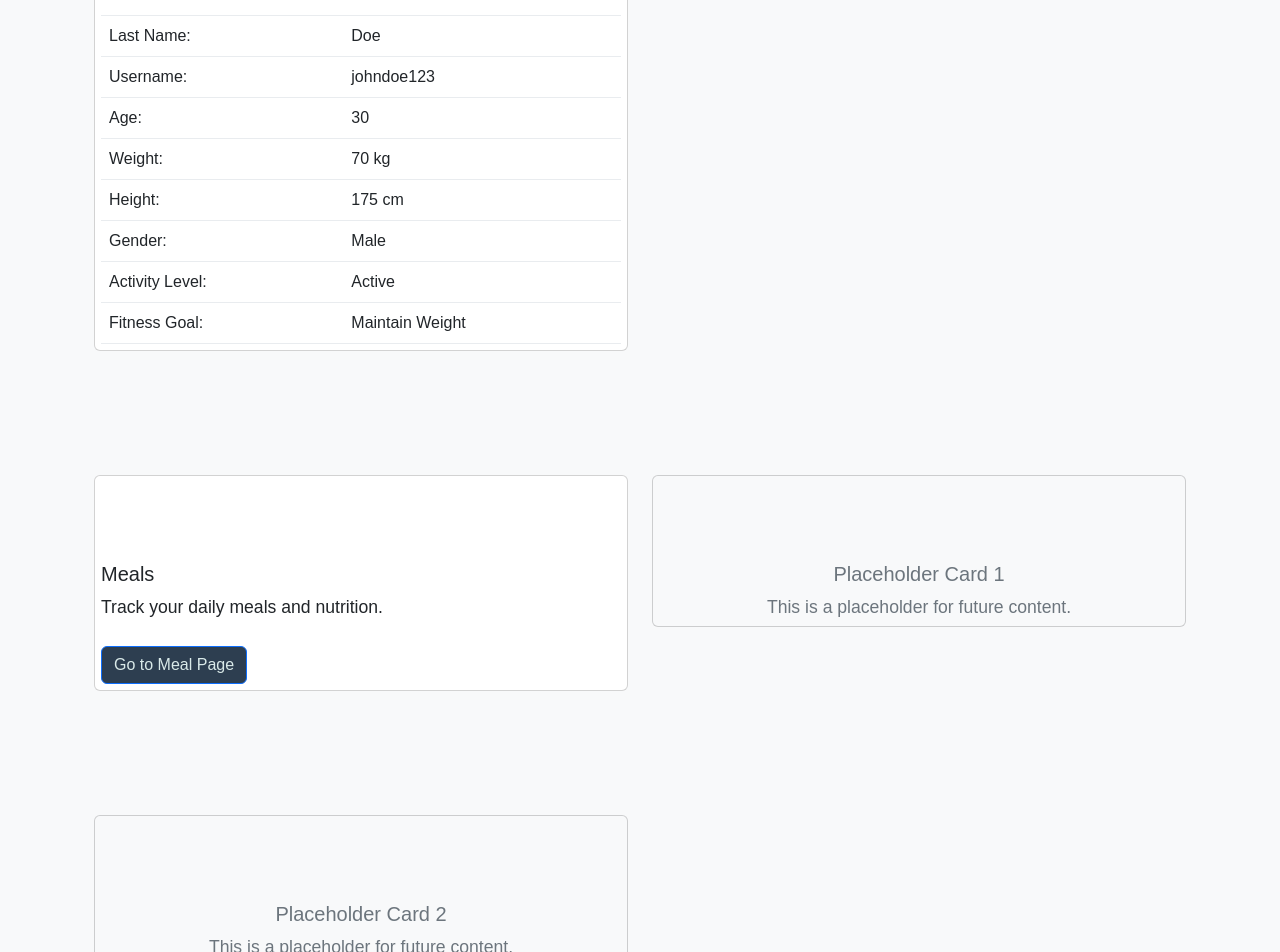
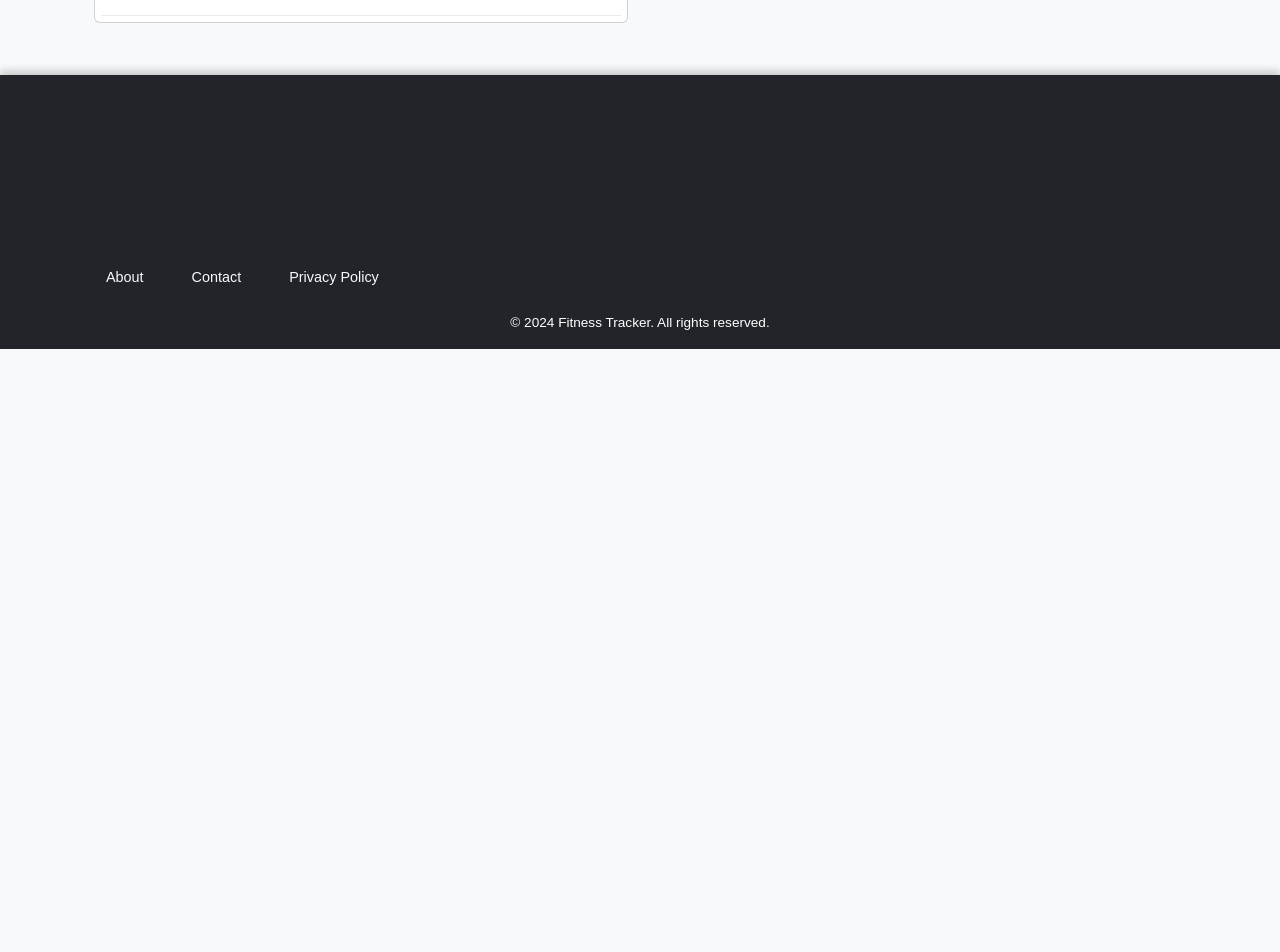
Before and after one commit to Magsmags600/Project2-MinuteMoves, a React (Vite) app in the folder client/: page /fitnesspage in a window 1280 px wide. Shown: the part 980-1932 px from the top of the page. After the commit the page ends 1329 px from the top, so only its background shows below. Built offline with nearby package versions, Linux system fonts and the light colour scheme.

Commit message:
created button and modal functionality for fitness page

```diff
--- a/client/src/pages/FitnessPage.tsx
+++ b/client/src/pages/FitnessPage.tsx
@@ -1,20 +1,33 @@
-// import React from 'react';
-import { Card, Button, Container, Row, Col } from 'react-bootstrap';
-// import { Pie } from 'react-chartjs-2';
+import React, { useState } from 'react';
+import { Card, Button, Container, Row, Col, Modal, Form } from 'react-bootstrap';
 import 'chart.js/auto';
-
 import '../css/FitnessPage.css';
 
 const FitnessPage = () => {
-  // Sample data for the pie chart
-  const pieData = {
-    labels: ['Protein', 'Carbs', 'Fats'],
-    datasets: [
-      {
-        data: [30, 50, 20],
-        backgroundColor: ['#FF6384', '#36A2EB', '#FFCE56'],
-      },
-    ],
+  // State for modal
+  const [showModal, setShowModal] = useState(false);
+
+  // State for user inputs
+  const [weight, setWeight] = useState<number | ''>('');
+  const [height, setHeight] = useState<number | ''>('');
+  const [age, setAge] = useState<number | ''>('');
+  const [gender, setGender] = useState<string>(''); // Default to empty string
+  const [activityLevel, setActivityLevel] = useState<string>(''); // Default to empty string
+
+  const handleClose = () => setShowModal(false);
+  const handleShow = () => setShowModal(true);
+
+  const handleSubmit = (event: React.FormEvent) => {
+    event.preventDefault();
+
+    // Validate inputs before proceeding
+    if (typeof weight === 'number' && typeof height === 'number' && typeof age === 'number' && gender && activityLevel) {
+      // Use the inputs for your calculations or logic
+      console.log({ weight, height, age, gender, activityLevel });
+      handleClose();
+    } else {
+      alert('Please fill in all fields correctly.');
+    }
   };
 
   return (
@@ -25,96 +38,96 @@ const FitnessPage = () => {
           <Card className="profile-card">
             <Card.Body>
               <Card.Title>User Profile</Card.Title>
+              {/* Profile table */}
               <table className="profile-table">
                 <tbody>
+                  {/* Sample data for user profile */}
                   <tr>
                     <td>First Name:</td>
                     <td>John</td>
                   </tr>
-                  <tr>
-                    <td>Last Name:</td>
-                    <td>Doe</td>
-                  </tr>
-                  <tr>
-                    <td>Username:</td>
-                    <td>johndoe123</td>
-                  </tr>
-                  <tr>
-                    <td>Age:</td>
-                    <td>30</td>
-                  </tr>
-                  <tr>
-                    <td>Weight:</td>
-                    <td>70 kg</td>
-                  </tr>
-                  <tr>
-                    <td>Height:</td>
-                    <td>175 cm</td>
-                  </tr>
-                  <tr>
-                    <td>Gender:</td>
-                    <td>Male</td>
-                  </tr>
-                  <tr>
-                    <td>Activity Level:</td>
-                    <td>Active</td>
-                  </tr>
-                  <tr>
-                    <td>Fitness Goal:</td>
-                    <td>Maintain Weight</td>
-                  </tr>
+                  {/* Other rows here */}
                 </tbody>
               </table>
             </Card.Body>
           </Card>
         </Col>
 
-        {/* Pie Chart Card
+        {/* Button to open modal */}
         <Col md={6}>
-          <Card className="chart-card">
-            <Card.Body>
-              <Card.Title>Nutrition Breakdown</Card.Title>
-              <Pie data={pieData} />
-            </Card.Body>
-          </Card>
-        </Col> */}
-      </Row>
-
-      <Row className="mb-4">
-        {/* Link to Meal Page */}
-        <Col md={6}>
-          <Card className="meal-card">
-            <Card.Body>
-              <Card.Title>Meals</Card.Title>
-              <Card.Text>Track your daily meals and nutrition.</Card.Text>
-              <Button variant="primary" href="/MealPage">
-                Go to Meal Page
-              </Button>
-            </Card.Body>
-          </Card>
-        </Col>
-
-        {/* Placeholder Cards */}
-        <Col md={6}>
-          <Card className="placeholder-card">
-            <Card.Body>
-              <Card.Title>Placeholder Card 1</Card.Title>
-              <Card.Text>This is a placeholder for future content.</Card.Text>
-            </Card.Body>
-          </Card>
+          <Button variant="primary" onClick={handleShow}>
+            Create New Goal
+          </Button>
         </Col>
       </Row>
 
-      <Row>
-        <Col md={6}>
-          <Card className="placeholder-card">
-            <Card.Body>
-              <Card.Title>Placeholder Card 2</Card.Title>
-              <Card.Text>This is a placeholder for future content.</Card.Text>
-            </Card.Body>
-          </Card>
-        </Col>
-      </Row>
+      {/* Modal for user input */}
+      <Modal show={showModal} onHide={handleClose}>
+        <Modal.Header closeButton>
+          <Modal.Title>Create New Goal</Modal.Title>
+        </Modal.Header>
+        <Modal.Body>
+          <Form onSubmit={handleSubmit}>
+            <Form.Group controlId="formWeight">
+              <Form.Label>Weight (kg)</Form.Label>
+              <Form.Control
+                type="number"
+                value={weight}
+                onChange={(e) => setWeight(Number(e.target.value) || '')} // Convert string to number
+                placeholder="Enter weight"
+              />
+            </Form.Group>
+            <Form.Group controlId="formHeight">
+              <Form.Label>Height (cm)</Form.Label>
+              <Form.Control
+                type="number"
+                value={height}
+                onChange={(e) => setHeight(Number(e.target.value) || '')} // Convert string to number
+                placeholder="Enter height"
+              />
+            </Form.Group>
+            <Form.Group controlId="formAge">
+              <Form.Label>Age</Form.Label>
+              <Form.Control
+                type="number"
+                value={age}
+                onChange={(e) => setAge(Number(e.target.value) || '')} // Convert string to number
+                placeholder="Enter age"
+              />
+            </Form.Group>
+            <Form.Group controlId="formGender">
+              <Form.Label>Gender</Form.Label>
+              <Form.Select
+                value={gender}
+                onChange={(e) => setGender(e.target.value)}
+              >
+                <option value="">Select Gender</option>
+                <option value="male">Male</option>
+                <option value="female">Female</option>
+              </Form.Select>
+            </Form.Group>
+            <Form.Group controlId="formActivityLevel">
+              <Form.Label>Activity Level</Form.Label>
+              <Form.Select
+                value={activityLevel}
+                onChange={(e) => setActivityLevel(e.target.value)}
+              >
+                <option value="">Select Activity Level</option>
+                <option value="sedentary">Sedentary</option>
+                <option value="lightly active">Lightly Active</option>
+                <option value="moderately active">Moderately Active</option>
+                <option value="very active">Very Active</option>
+                <option value="super active">Super Active</option>
+              </Form.Select>
+            </Form.Group>
+            <Button variant="primary" type="submit">
+              Submit
+            </Button>
+          </Form>
+        </Modal.Body>
+      </Modal>
+
+      {/* Other components */}
     </Container>
   );
 };
```
